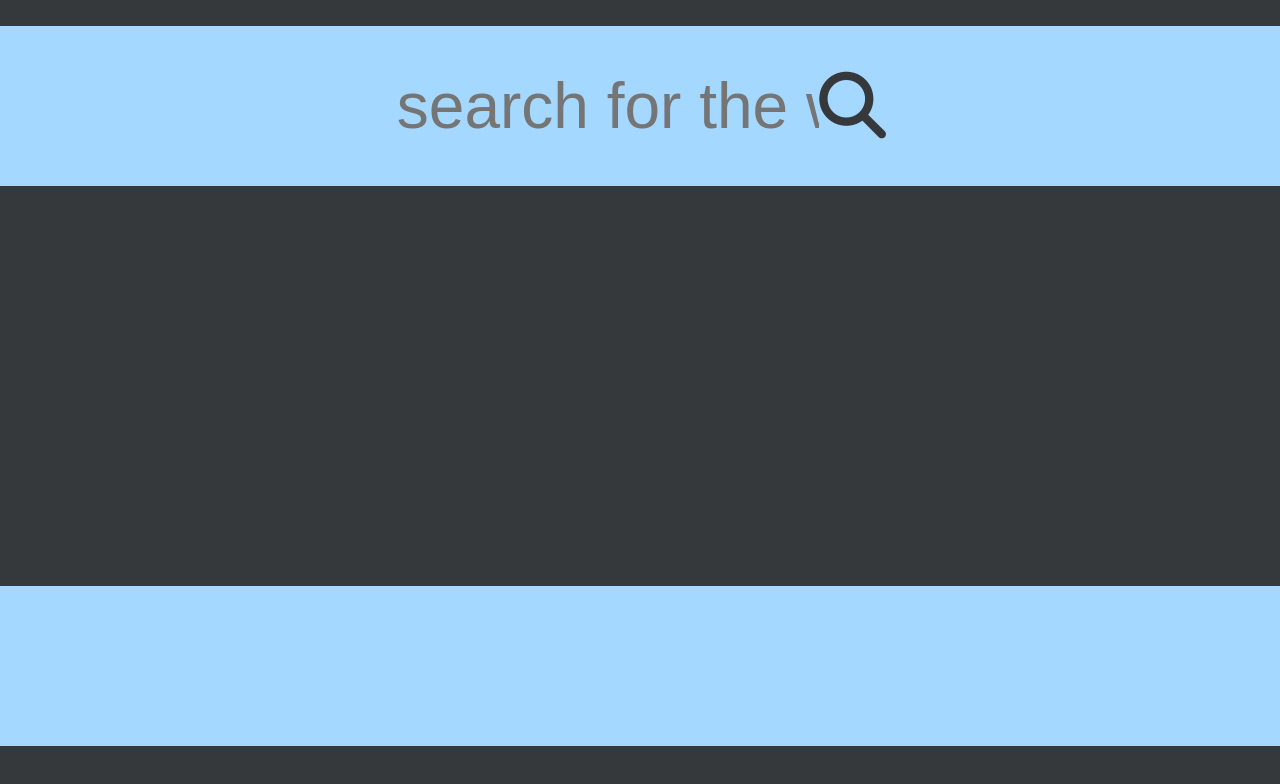
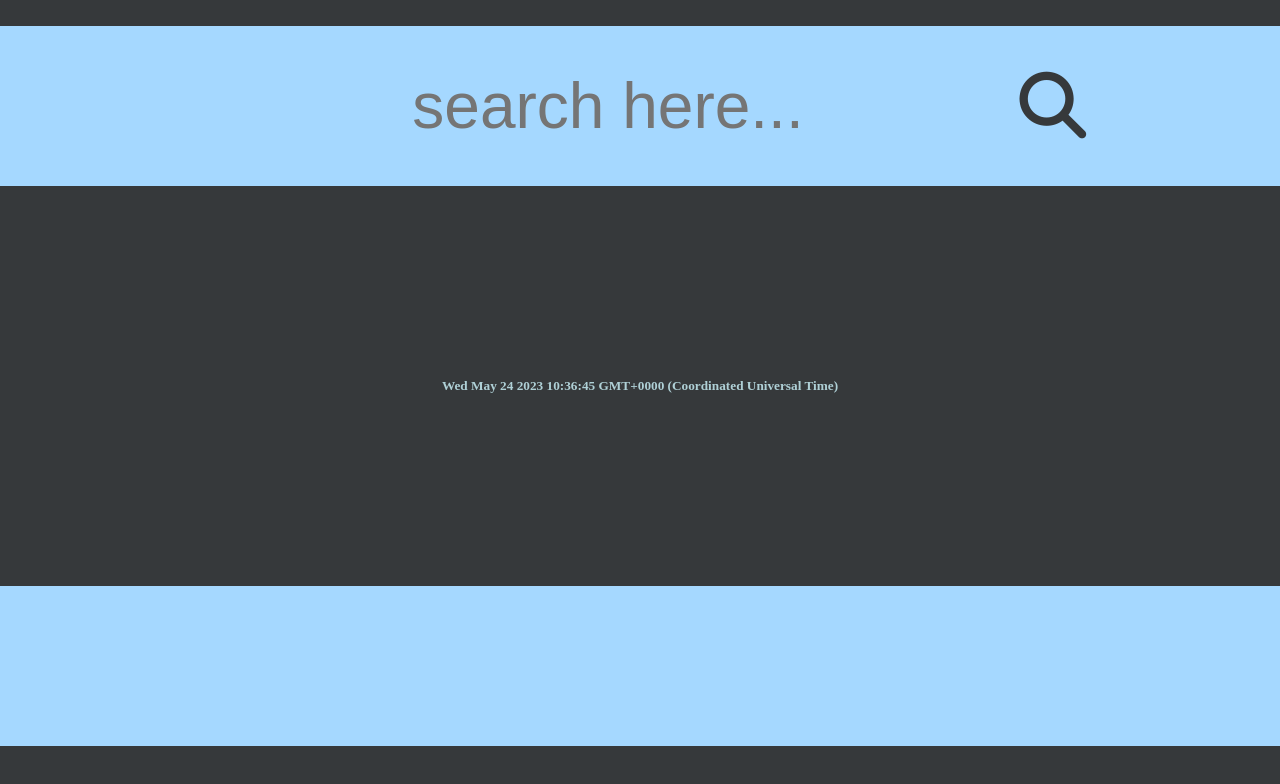
Before and after one commit to alangorgin/js-uppgift2, a plain HTML site: page index.html in a window 1280 px wide. Drawn offline with Linux system fonts and the light colour scheme.

Commit message:
added timedate function and refresh fetch interval

```diff
--- a/css/index.css
+++ b/css/index.css
@@ -27,8 +27,8 @@ input {
 }
 
 header #searchbar {
+    text-align: center;
     height: 7rem;
-    width: 33%;
     outline: 0;
     background-color: #A5D8FF;
     font-size: 400%;
--- a/index.html
+++ b/index.html
@@ -14,11 +14,7 @@
   </head>
   <body>
     <header>
-      <input
-        type="text"
-        id="searchbar"
-        placeholder="search for the weather in..."
-      />
+      <input type="text" id="searchbar" placeholder="search here..." />
       <button>
         <i
           id="magnifying-glass"
@@ -30,6 +26,7 @@
     <main>
       <h2 id="h2-main"></h2>
       <h4 id="h4-main"></h4>
+      <h5 id="h5-main"></h5>
     </main>
     <footer>
       <h2 id="h2-footer"></h2>
--- a/javascript/index.js
+++ b/javascript/index.js
@@ -1,18 +1,17 @@
 const apiKey = "262cd0cb3667ea5580cc6eb3a24dead2";
-
-// User searches for a location
-// We take the search term and send it to the weather API
-// We breakdown the received data and display it on the site
 
 const searchButton = document.querySelector("button");
 const tempElement = document.querySelector("#h2-main");
 const weatherDescription = document.querySelector("#h4-main");
 const footer = document.querySelector("#h2-footer");
+const searchBar = document.querySelector("#searchbar");
+const timeAndDate = document.querySelector("#h5-main");
 
+setInterval(updateTimeAndDate, 1000);
+setInterval(getAPI, 1000 * 60 * 30);
 searchButton.addEventListener("click", getAPI);
 
 async function getAPI() {
-  const searchBar = document.querySelector("#searchbar");
   const searchPhrase = searchBar.value;
   const url = `https://api.openweathermap.org/data/2.5/weather?q=${searchPhrase}&APPID=${apiKey}`;
   const response = await fetch(url);
@@ -31,3 +30,8 @@ async function getAPI() {
 
   footer.textContent = `Humidity: ${responseBody.main.humidity} | Pressure: ${responseBody.main.pressure} | Wind: ${responseBody.wind.speed}`;
 }
+
+function updateTimeAndDate() {
+  const date = new Date();
+  timeAndDate.textContent = date;
+}
```
